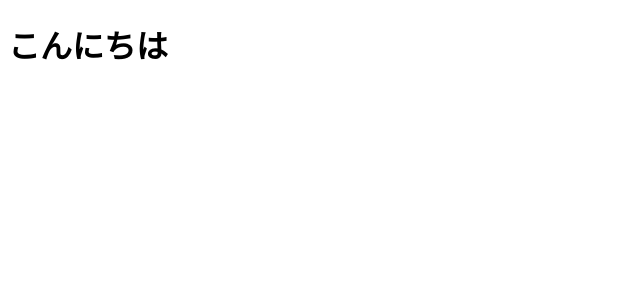
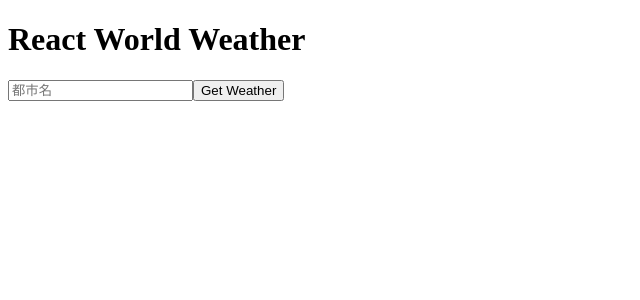
Before and after one commit to takanoria0612/React-typescript-weather-app, a React (Create React App) app: page / in a window 1280 px wide. Shown: the top 300 px of the page, without its empty margins (0-640 px from the left). Built offline with nearby package versions, Linux system fonts and the light colour scheme.

Commit message:
5/23 morning

```diff
--- a/src/App.tsx
+++ b/src/App.tsx
@@ -1,10 +1,45 @@
-
+import { useState } from "react";
+import Title from "./components/Title";
+import Form from "./components/Form";
+import Results from "./components/Results";
 import './App.css';
 
+type ResultsStateType = {
+  country: string;
+  cityName: string;
+  temperature: string;
+  conditionText: string;
+  icon: string;
+}
+
 function App() {
+  const [city, setCity] = useState<string>("");
+  const [results, setResults] = useState<ResultsStateType>({
+    country: "",
+    cityName: "",
+    temperature: "",
+    conditionText: "",
+    icon: ""
+  })
+    const getWeather = (e:any) => {
+        e.preventDefault();
+        fetch("https://api.weatherapi.com/v1/current.json?key=e97d21e4e00e4b72b3321819232305&q=London&aqi=no")
+            .then(res => res.json())
+            .then(data => {
+              setResults({
+                country: data.location.country,
+                cityName: data.location.name,
+                temperature: data.current.temp_c ,
+                conditionText: data.current.condition.text,
+                icon: data.current.condition.icon
+              })
+            })
+    }
   return (
     <div className="test">
-      <h1>こんにちは</h1>
+      <Title />
+      <Form setCity={setCity} getWeather={getWeather}/>
+      <Results results={results}/>
     </div>
   );
 }
--- /dev/null
+++ b/src/components/Form.tsx
@@ -0,0 +1,17 @@
+import { useState } from 'react';
+
+type FormPropsType = {
+    setCity: React.Dispatch<React.SetStateAction<string>>
+    getWeather: (e: any) => void;
+}
+const Form = (props: FormPropsType) => {
+    return (
+        <form>
+            <input type="text" name="city" placeholder="都市名" onChange={e => props.setCity(e.target.value)}/>
+
+            <button type="submit" onClick={props.getWeather}>Get Weather</button>
+        </form>
+    );
+};
+
+export default Form;
--- /dev/null
+++ b/src/components/Results.tsx
@@ -0,0 +1,26 @@
+type ResultsPropsType = {
+    results: {
+        country: string;
+        cityName: string;
+        temperature: string;
+        conditionText: string;
+        icon: string;
+    }
+}
+const Results = (props:ResultsPropsType) => {
+    return (
+    <div>
+        {props.results.country && <div>{props.results.country}</div>}
+        {props.results.cityName && <div>{props.results.cityName}</div>}
+        {props.results.temperature && <div>{props.results.temperature} <span>°c</span></div>}
+        {props.results.conditionText &&
+            <div>
+                <img src={props.results.icon} alt="icon"/>
+                <span>{props.results.conditionText}</span>
+            </div>
+        }
+    </div>
+    );
+};
+
+export default Results;
--- a/src/components/Title.tsx
+++ b/src/components/Title.tsx
@@ -0,0 +1,9 @@
+const Title = () => {
+    return (
+
+        <h1>React World Weather</h1>
+
+    );
+};
+
+export default Title;
```
